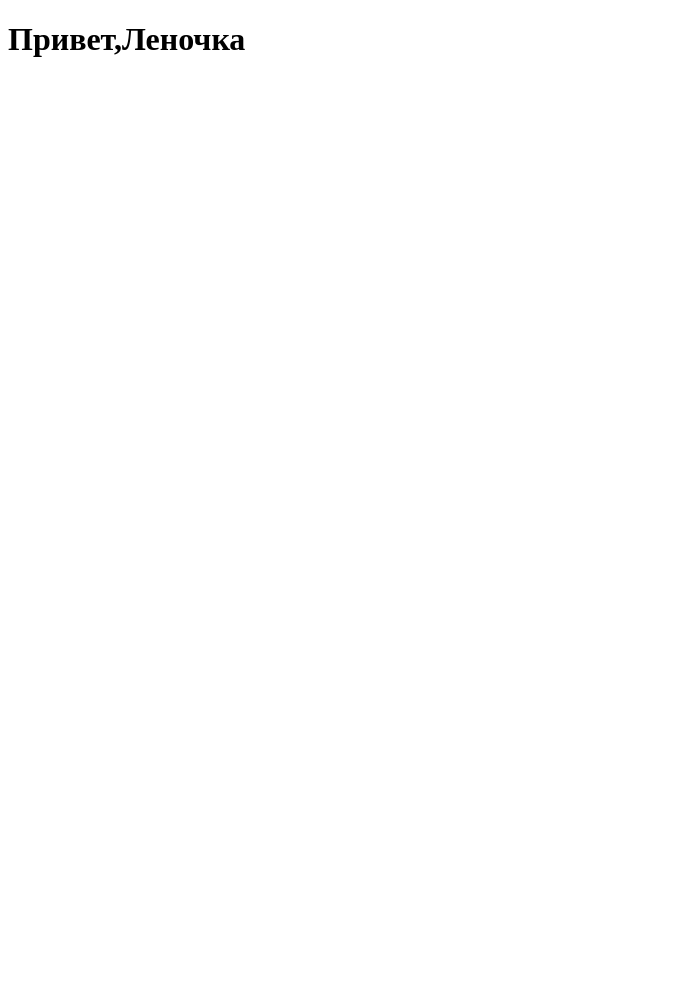
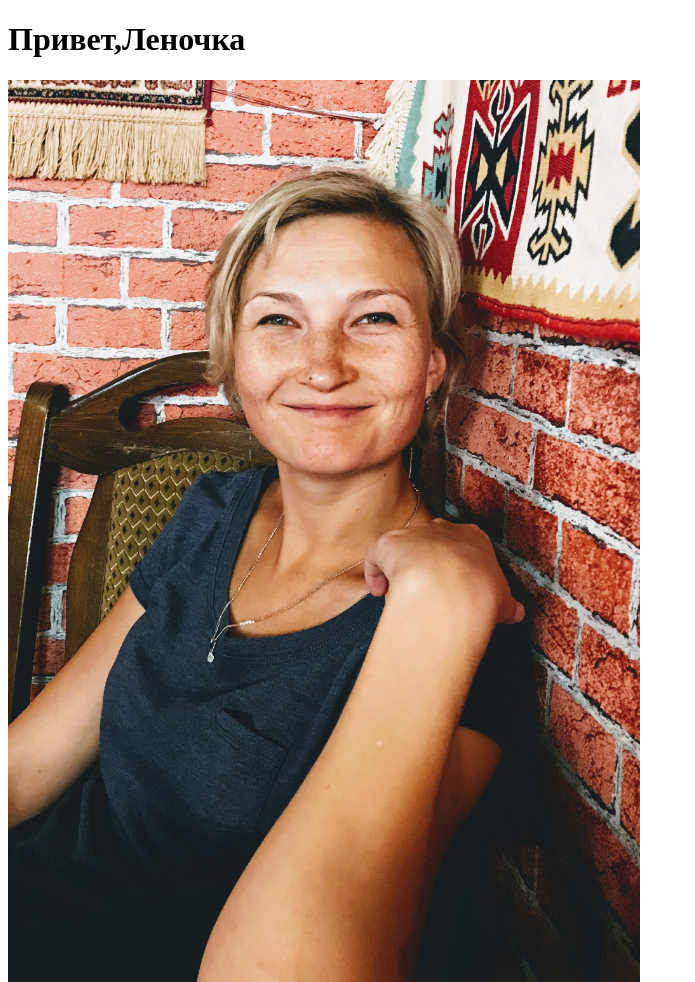
Before and after one commit to SashaLOne/myCV, a plain HTML site: page index.html in a window 1280 px wide. Shown: the whole page, without its empty margins (0-695 px from the left). Before the commit the page ends 800 px from the top, so only its background shows below. Drawn offline with Linux system fonts and the light colour scheme.

Commit message:
Pic was added

```diff
--- a/index.html
+++ b/index.html
@@ -5,6 +5,8 @@
     <meta name="viewport" content="width=device-width, initial-scale=1.0">
     <title>Лена Харченко</title>
     <h1>Привет,Леночка</h1>
+    <img src="img/Лена.jpg" alt="Лена Харченко"width="50%">
+
 </head>
 <body>
 
```
Also changed, not shown: img/style.css (added), img/Лена.jpg (added).
